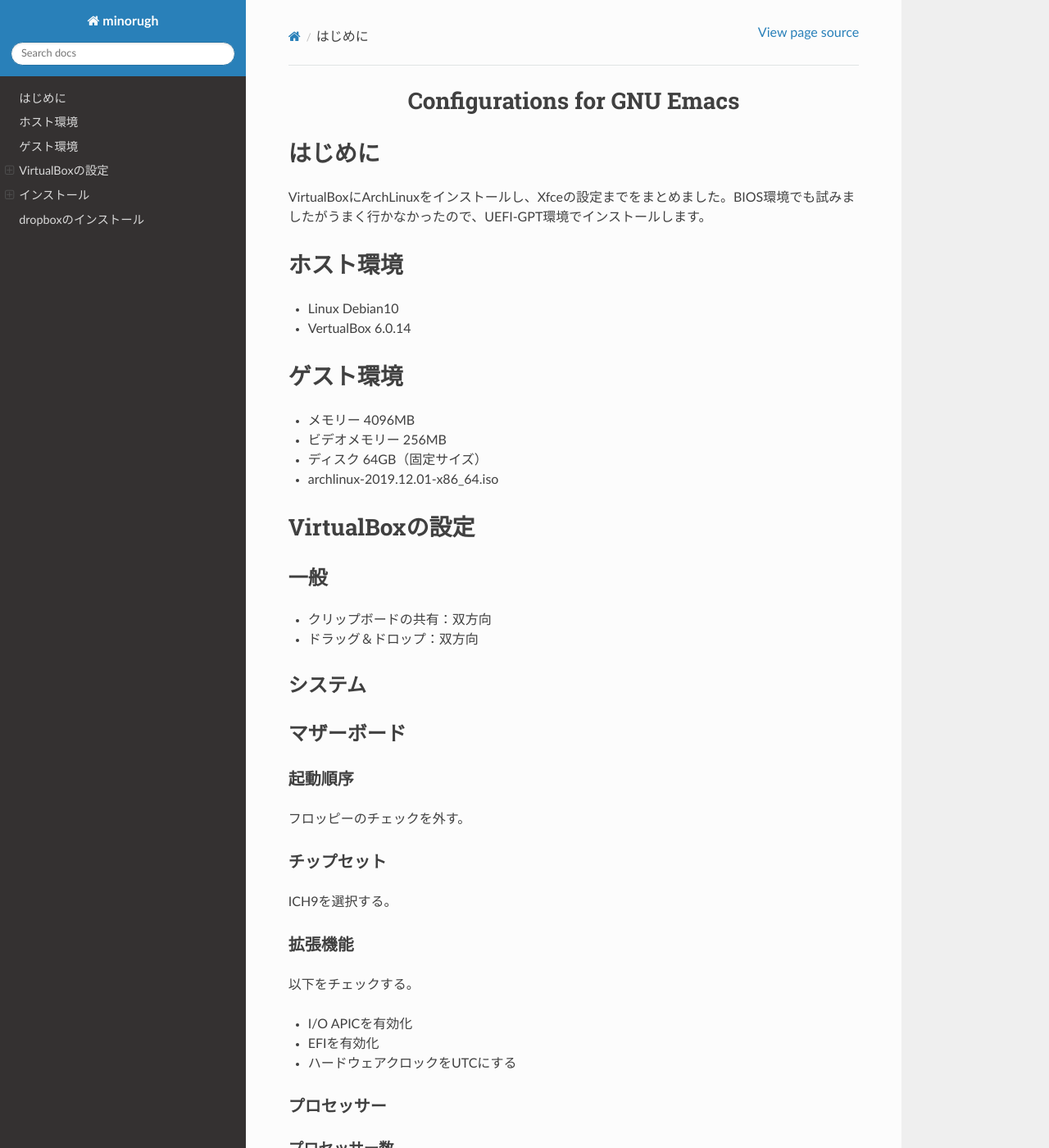
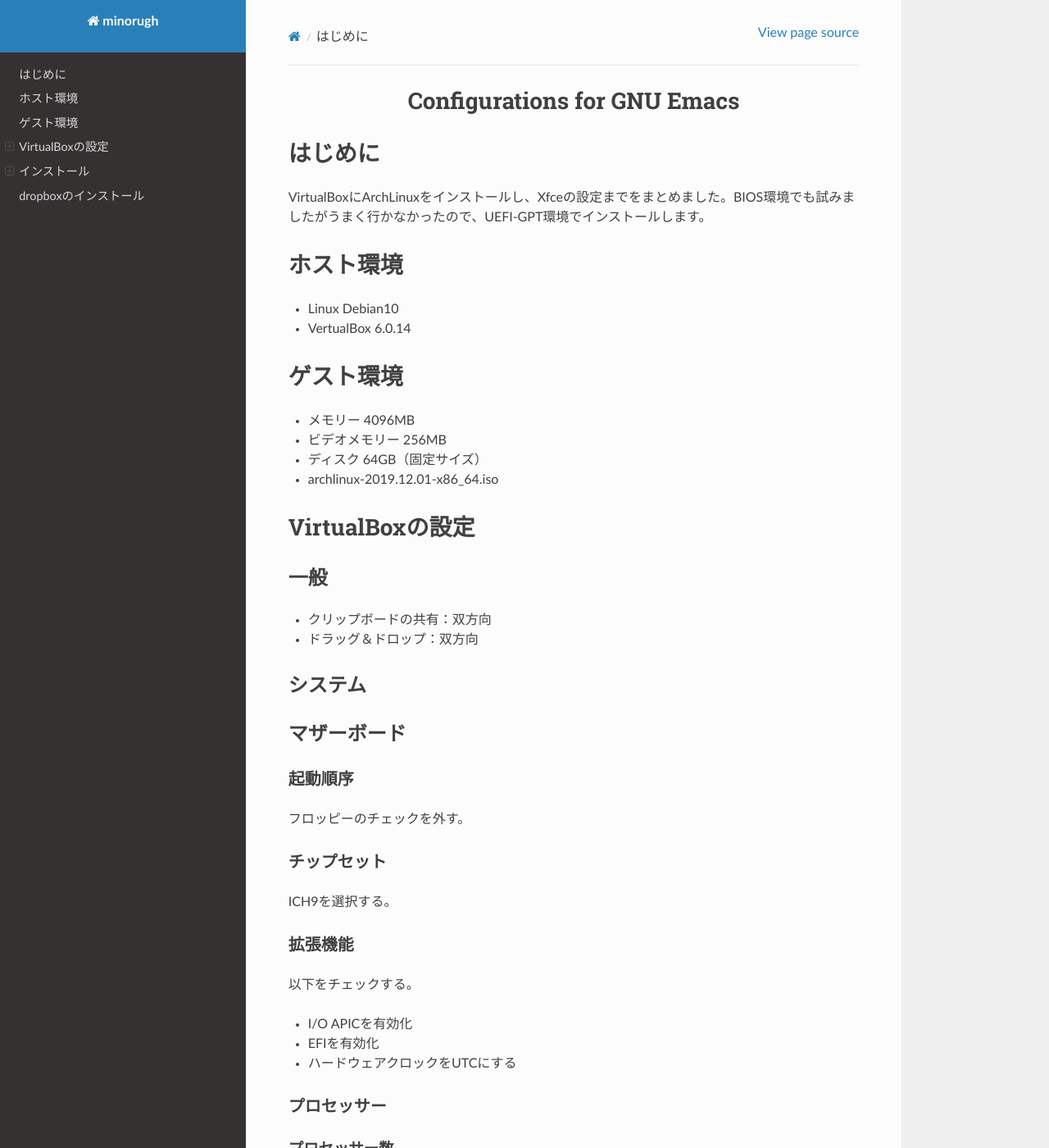
Before and after one commit to nomissbowling/emacs.d, a Sphinx documentation site: the page built from docs/index.md, in a window 1280 px wide and 1400 px high. Shown: the whole window at 82% size. Built offline with Sphinx 7.4.7 and the Read the Docs theme 2.0.0, drawn with Linux system fonts in a browser that asks for light colours.

Commit message:
Fix custom.css

```diff
--- a/docs/_static/css/custom.css
+++ b/docs/_static/css/custom.css
@@ -3,3 +3,11 @@
 [aria-label="breadcrumbs navigation"] {
     display: none;
 }
+
+.version {
+    display: none;
+}
+
+[role="search"]{
+    display: none;
+}
```
